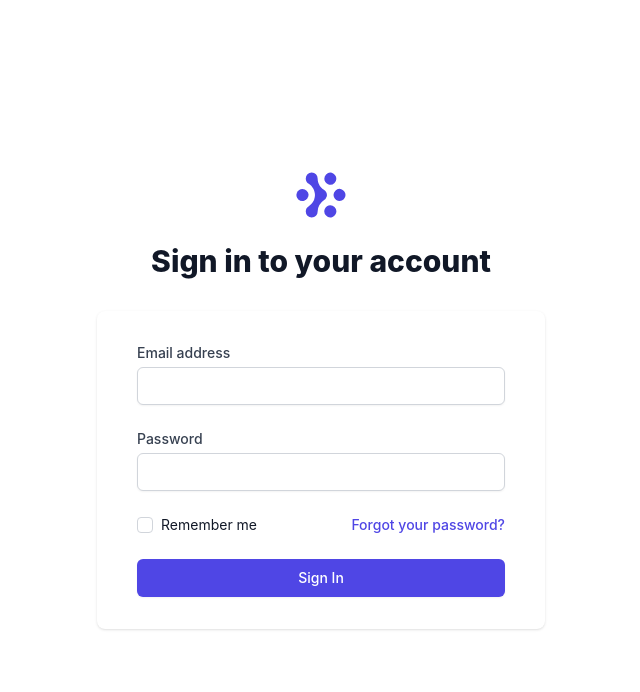
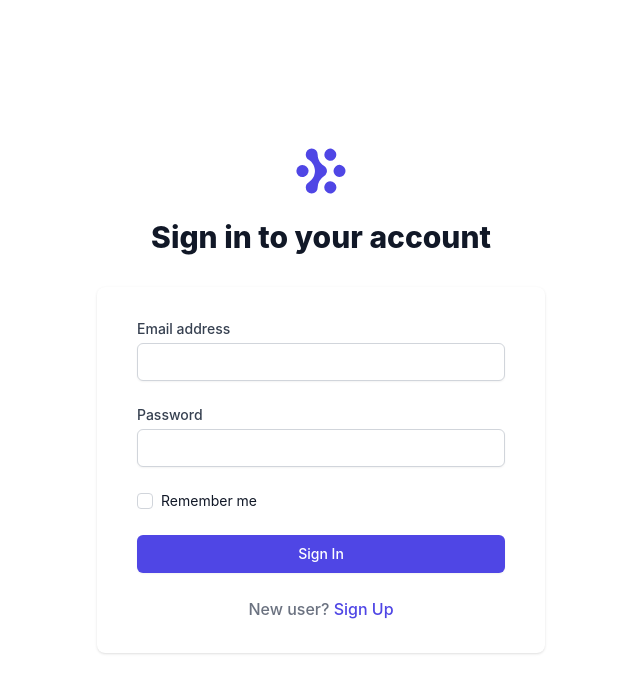
Before and after one commit to hieplpvip/senozza, a React (Create React App) app in the folder src/app/: page /signin in a window 1280 px wide. Shown: the top 692 px of the page, without its empty margins (319-959 px from the left). Built offline with nearby package versions, Linux system fonts and the light colour scheme.

Commit message:
app: add links between signup/signin

```diff
--- a/src/app/src/features/auth/SignIn.tsx
+++ b/src/app/src/features/auth/SignIn.tsx
@@ -1,5 +1,5 @@
 import { useForm } from 'react-hook-form';
-import { Navigate, useNavigate } from 'react-router-dom';
+import { Link, Navigate, useNavigate } from 'react-router-dom';
 import { useSignInMutation } from '../api/apiSlice';
 import { useAuth } from '../../app/hooks';
 
@@ -83,11 +83,11 @@ export default function SignIn() {
                   </label>
                 </div>
 
-                <div className='text-sm'>
+                {/* <div className='text-sm'>
                   <a href='#' className='font-medium text-indigo-600 hover:text-indigo-500'>
                     Forgot your password?
                   </a>
-                </div>
+                </div> */}
               </div>
 
               <div>
@@ -96,6 +96,12 @@ export default function SignIn() {
                   className='flex w-full justify-center rounded-md border border-transparent bg-indigo-600 py-2 px-4 text-sm font-medium text-white shadow-sm hover:bg-indigo-700 focus:outline-none focus:ring-2 focus:ring-indigo-500 focus:ring-offset-2'>
                   Sign In
                 </button>
+                <p className='mt-6 text-center text-base font-medium text-gray-500'>
+                  New user?{' '}
+                  <Link to='/signup' className='text-indigo-600 hover:text-indigo-500'>
+                    Sign Up
+                  </Link>
+                </p>
               </div>
             </form>
           </div>
--- a/src/app/src/features/auth/SignUp.tsx
+++ b/src/app/src/features/auth/SignUp.tsx
@@ -1,5 +1,5 @@
 import { useForm } from 'react-hook-form';
-import { Navigate, useNavigate } from 'react-router-dom';
+import { Link, Navigate, useNavigate } from 'react-router-dom';
 import { useSignUpMutation } from '../api/apiSlice';
 import { useAuth } from '../../app/hooks';
 import { UserRole } from '../../interface';
@@ -144,6 +144,12 @@ export default function SignUp() {
                   className='flex w-full justify-center rounded-md border border-transparent bg-indigo-600 py-2 px-4 text-sm font-medium text-white shadow-sm hover:bg-indigo-700 focus:outline-none focus:ring-2 focus:ring-indigo-500 focus:ring-offset-2'>
                   Sign Up
                 </button>
+                <p className='mt-6 text-center text-base font-medium text-gray-500'>
+                  Existing user?{' '}
+                  <Link to='/signin' className='text-indigo-600 hover:text-indigo-500'>
+                    Sign In
+                  </Link>
+                </p>
               </div>
             </form>
           </div>
```
